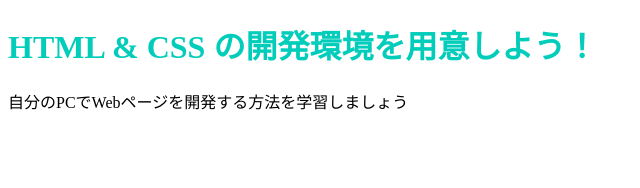
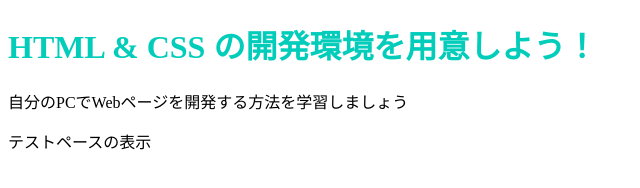
Before and after one commit to takurokagawa/takurokagawa.github.io, a plain HTML site: page index.html in a window 1280 px wide. Shown: the whole page, without its empty margins (0-640 px from the left). Drawn offline with Linux system fonts and the light colour scheme.

Commit message:
Update index.html

```diff
--- a/index.html
+++ b/index.html
@@ -8,5 +8,6 @@
   <body>
     <h1 class="title">HTML & CSS の開発環境を用意しよう！</h1>
     <p>自分のPCでWebページを開発する方法を学習しましょう</p>
+    <p>テストペースの表示</p>
   </body>
 </html>
```
